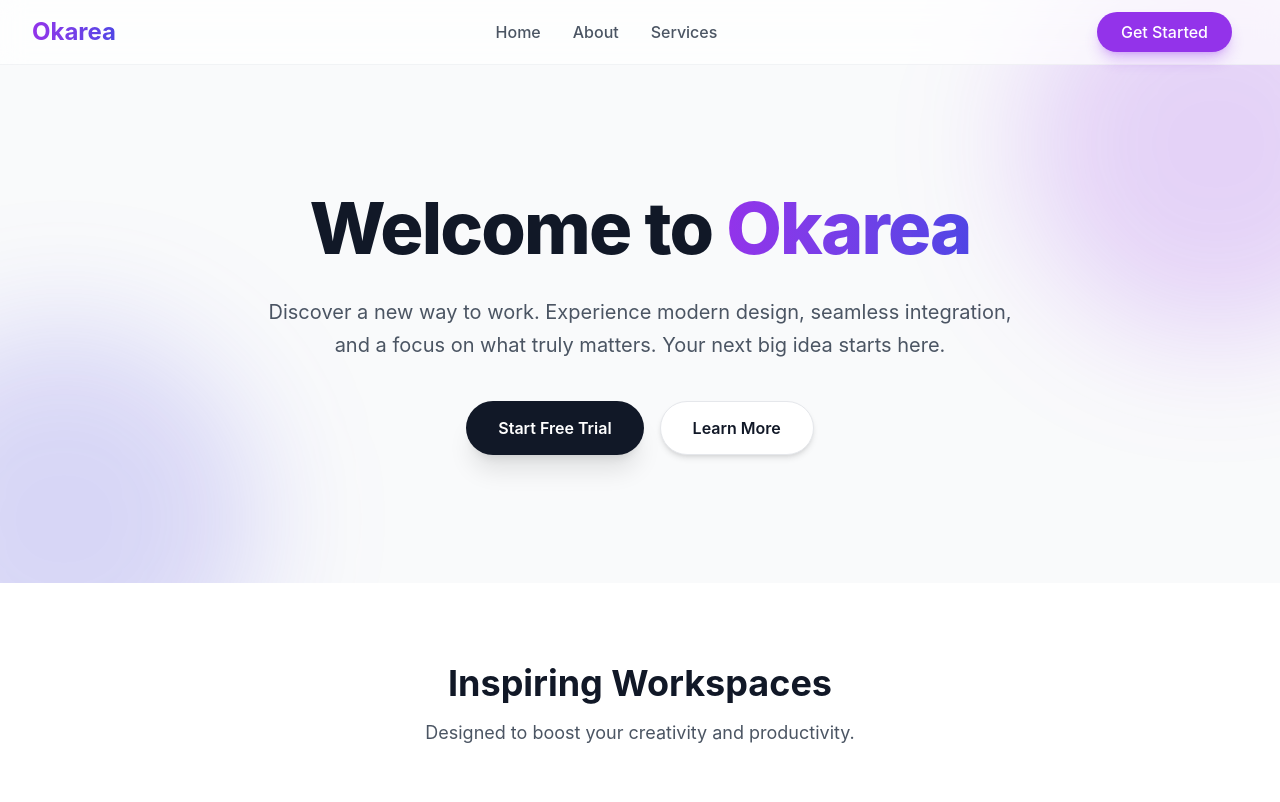
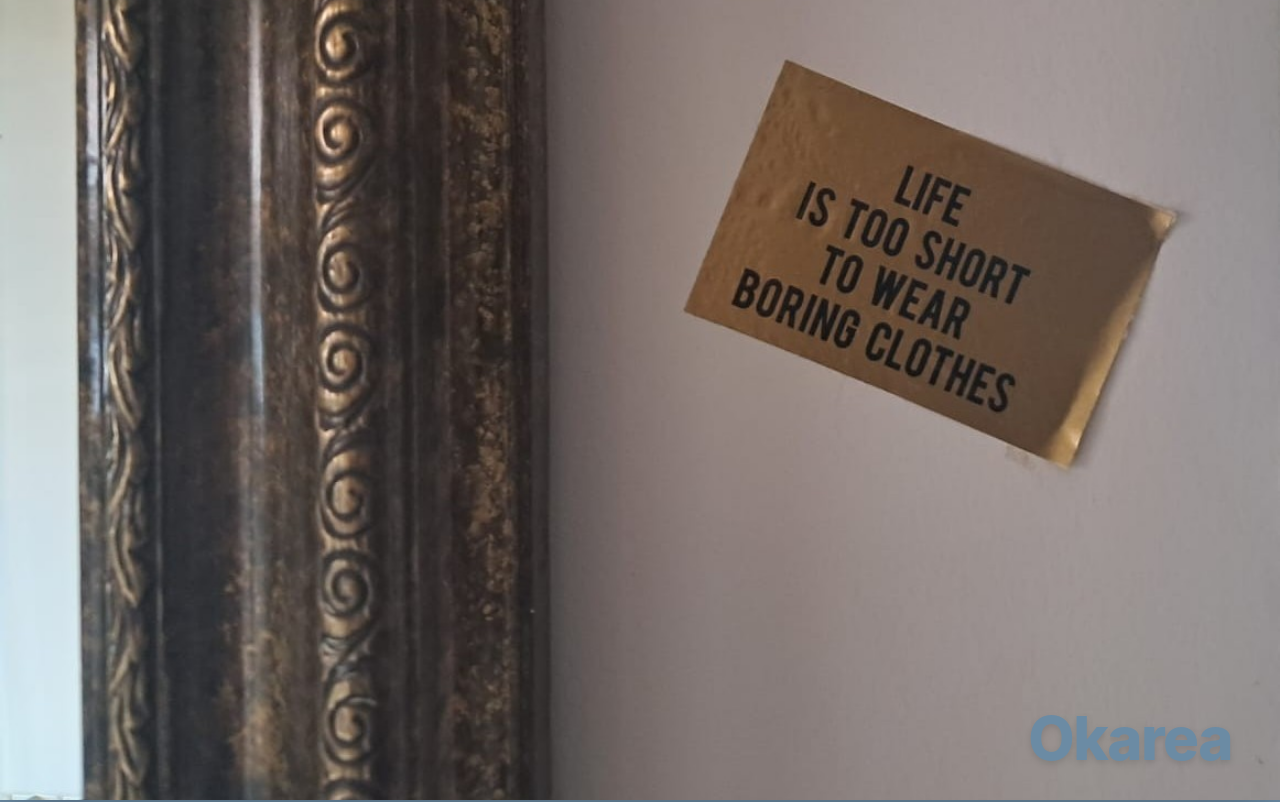
Before and after one commit to Yago-Rueda-24/okarea, a React (Vite) app: page / in a window 1280 px wide. Shown: the top 802 px of the page. Built offline with nearby package versions, Linux system fonts and the light colour scheme.

Commit message:
Cambio 30/5/26

```diff
--- a/src/routes/Welcome.tsx
+++ b/src/routes/Welcome.tsx
@@ -1,48 +1,30 @@
-import Navbar from '../components/Navbar';
 import img1 from '../assets/img1.png';
 import img2 from '../assets/img2.png';
 import img3 from '../assets/img3.png';
+import fondoPantalla from '../assets/fondo_pantalla.jpg';
 
 export default function Welcome() {
   return (
     <div className="min-h-screen bg-surface font-sans text-text-main">
-      <Navbar />
-
       {/* Hero Section */}
-      <section className="relative pt-32 pb-20 lg:pt-48 lg:pb-32 overflow-hidden">
-        <div className="absolute inset-0 bg-gradient-to-br from-primary/5 to-secondary/5 -z-10" />
-        <div className="absolute top-0 right-0 -translate-y-12 translate-x-1/3">
-            <div className="w-96 h-96 bg-primary/20 rounded-full blur-3xl" />
+      <section className="w-full h-screen relative">
+        <div className="w-full h-full overflow-hidden shadow-2xl">
+          <img
+            src={fondoPantalla}
+            alt="Fondo de pantalla"
+            className="w-full h-full object-cover"
+          />
         </div>
-        <div className="absolute bottom-0 left-0 translate-y-1/3 -translate-x-1/3">
-            <div className="w-96 h-96 bg-secondary/20 rounded-full blur-3xl" />
-        </div>
-
-        <div className="max-w-7xl mx-auto px-4 sm:px-6 lg:px-8 text-center">
-          <h1 className="text-5xl md:text-7xl font-extrabold tracking-tight text-text-main mb-8 animate-fade-in-up">
-            Welcome to <span className="bg-gradient-to-r from-primary to-secondary bg-clip-text text-transparent">Okarea</span>
+        <div className="absolute bottom-4 right-6 md:bottom-8 md:right-12">
+          <h1 className="text-4xl md:text-6xl font-extrabold tracking-tight text-[#6b8ba4] drop-shadow-md">
+            Okarea
           </h1>
-          <p className="mt-4 text-xl text-text-muted max-w-3xl mx-auto mb-10 leading-relaxed">
-            Discover a new way to work. Experience modern design, seamless integration, and a focus on what truly matters. Your next big idea starts here.
-          </p>
-          <div className="flex justify-center gap-4">
-            <button className="bg-text-main hover:bg-black text-white px-8 py-3.5 rounded-full font-semibold transition-all shadow-xl hover:shadow-2xl hover:-translate-y-1">
-              Start Free Trial
-            </button>
-            <button className="bg-white hover:bg-surface text-text-main px-8 py-3.5 rounded-full font-semibold transition-all shadow-md border border-gray-200 hover:border-gray-300">
-              Learn More
-            </button>
-          </div>
         </div>
       </section>
 
       {/* Image Gallery Section */}
-      <section className="py-20 bg-white">
+      <section className="py-20 bg-[#6b8ba4]">
         <div className="max-w-7xl mx-auto px-4 sm:px-6 lg:px-8">
-          <div className="text-center mb-16">
-            <h2 className="text-3xl md:text-4xl font-bold text-text-main mb-4">Inspiring Workspaces</h2>
-            <p className="text-lg text-text-muted">Designed to boost your creativity and productivity.</p>
-          </div>
 
           <div className="grid grid-cols-1 md:grid-cols-3 gap-8">
             <div className="group overflow-hidden rounded-2xl shadow-lg cursor-pointer">
```
Also changed, not shown: src/assets/fondo_pantalla.jpg (added).
